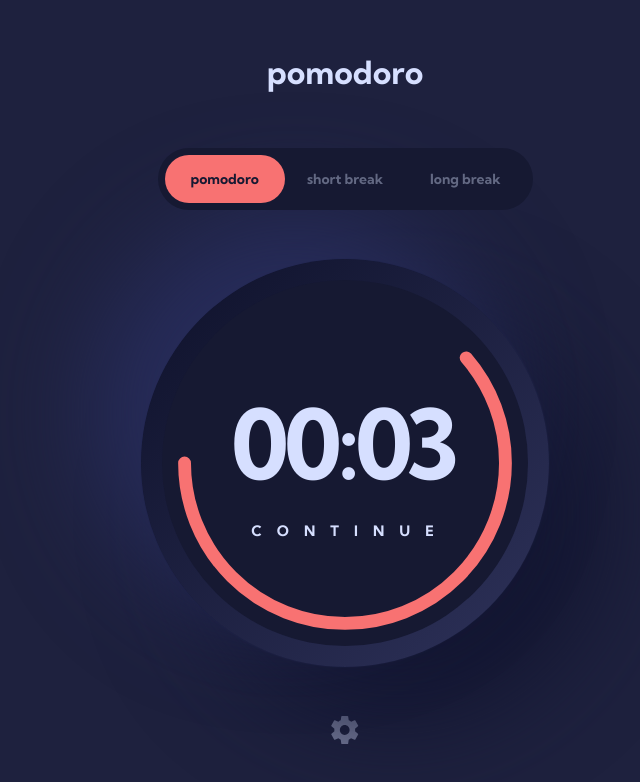
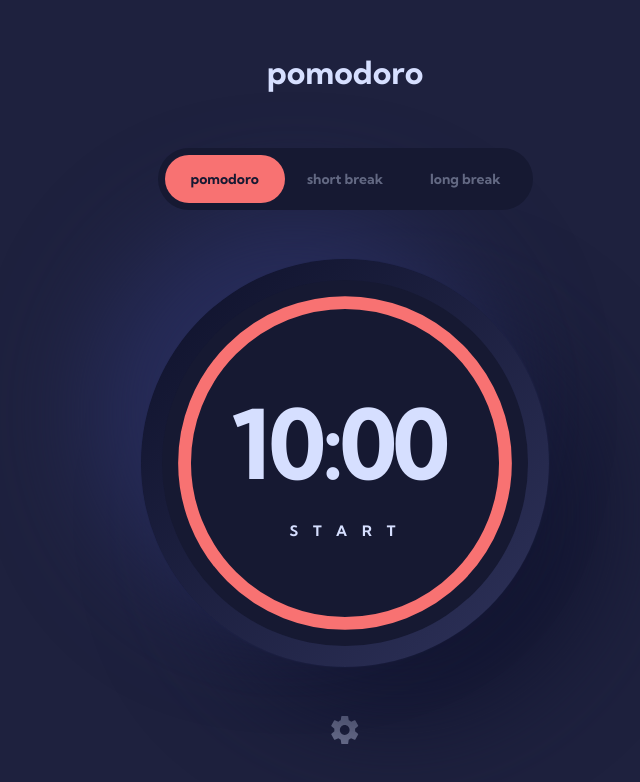
Before and after one commit to WandoCode/pomodoro, a Next.js app: page / in a window 1280 px wide. Shown: the top 782 px of the page, without its empty margins (295-935 px from the left). Built offline with nearby package versions, Linux system fonts and the light colour scheme.

Commit message:
End to change the local counter states to a react context state

```diff
--- a/src/contexts/CounterStatesProvider.tsx
+++ b/src/contexts/CounterStatesProvider.tsx
@@ -4,15 +4,23 @@ export interface CounterState {
   inPause: boolean
   totalTime: number
   remainingTime: number
+  setInPause: React.Dispatch<React.SetStateAction<boolean>>
+  setTotalTime: React.Dispatch<React.SetStateAction<number>>
+  decreaseRemainingTimeByOne: () => void
+  restartTimer: () => void
 }
 
 export const initialCounterContext: CounterState = {
   inPause: true,
   totalTime: 600,
   remainingTime: 600,
+  setInPause: () => {},
+  setTotalTime: () => {},
+  decreaseRemainingTimeByOne: () => {},
+  restartTimer: () => {},
 }
 
-const CounterContext = createContext(initialCounterContext)
+export const CounterContext = createContext(initialCounterContext)
 
 const CounterStatesProvider = ({ children }: PropsWithChildren) => {
   const [inPause, setInPause] = useState(initialCounterContext.inPause)
@@ -21,8 +29,27 @@ const CounterStatesProvider = ({ children }: PropsWithChildren) => {
     initialCounterContext.remainingTime
   )
 
+  const decreaseRemainingTimeByOne = () => {
+    setRemainingTime((old) => old - 1)
+  }
+
+  const restartTimer = () => {
+    setRemainingTime(totalTime)
+    setInPause(false)
+  }
+
   return (
-    <CounterContext.Provider value={{ inPause, totalTime, remainingTime }}>
+    <CounterContext.Provider
+      value={{
+        inPause,
+        setInPause,
+        setTotalTime,
+        totalTime,
+        remainingTime,
+        decreaseRemainingTimeByOne,
+        restartTimer,
+      }}
+    >
       {children}
     </CounterContext.Provider>
   )
--- a/src/pages/_app.tsx
+++ b/src/pages/_app.tsx
@@ -1,3 +1,4 @@
+import CounterStatesProvider from '@/contexts/CounterStatesProvider'
 import GlobalStatesProvider from '@/contexts/GlobalStatesProvider'
 import '@/styles/main.scss'
 import type { AppProps } from 'next/app'
@@ -5,7 +6,9 @@ import type { AppProps } from 'next/app'
 export default function App({ Component, pageProps }: AppProps) {
   return (
     <GlobalStatesProvider>
-      <Component {...pageProps} />
+      <CounterStatesProvider>
+        <Component {...pageProps} />
+      </CounterStatesProvider>
     </GlobalStatesProvider>
   )
 }
--- a/src/pages/index.tsx
+++ b/src/pages/index.tsx
@@ -1,6 +1,7 @@
 import Counter from '@/components/molecules/Counter'
 import PomodoroTypesChoice from '@/components/molecules/PomodoroTypesChoice'
 import { Settings } from '@/components/svgs/Settings'
+import { CounterContext } from '@/contexts/CounterStatesProvider'
 import { GlobalContext } from '@/contexts/GlobalStatesProvider'
 
 import { formatSecondToMinuteString } from '@/helpers/number'
@@ -9,10 +10,15 @@ import { useCallback, useContext, useEffect, useState } from 'react'
 export default function Home() {
   const { POMODORO_TYPES, currPomodoroType, setCurrPomodoroType } =
     useContext(GlobalContext)
-
-  const [inPause, setInPause] = useState(true)
-  const [totalTime, setTotalTime] = useState(5) // Temps total du minuteur en secondes
-  const [remainingTime, setRemainingTime] = useState(3) // Temps restant en secondes
+  const {
+    inPause,
+    setInPause,
+    setTotalTime,
+    totalTime,
+    decreaseRemainingTimeByOne,
+    restartTimer,
+    remainingTime,
+  } = useContext(CounterContext)
   const [intervalKey, setIntervalKey] = useState<NodeJS.Timer | null>()
 
   const handleStopTimer = useCallback(() => {
@@ -21,30 +27,28 @@ export default function Home() {
       setIntervalKey(null)
       setInPause(true)
     }
-  }, [intervalKey])
+  }, [intervalKey, setInPause])
 
   useEffect(() => {
     if (remainingTime === 0) handleStopTimer()
     else if (!inPause && !intervalKey) {
-      const interval = setInterval(
-        () => setRemainingTime((old) => old - 1),
-        1000
-      )
+      const interval = setInterval(() => decreaseRemainingTimeByOne(), 1000)
       setIntervalKey(interval)
     } else if (inPause) {
       handleStopTimer()
     }
-  }, [inPause, intervalKey, handleStopTimer, remainingTime])
+  }, [
+    inPause,
+    intervalKey,
+    handleStopTimer,
+    remainingTime,
+    decreaseRemainingTimeByOne,
+  ])
 
   const toggleAction = () => {
     if (remainingTime === 0) {
       restartTimer()
     } else setInPause((old) => !old)
-  }
-
-  const restartTimer = () => {
-    setRemainingTime(totalTime)
-    setInPause(false)
   }
 
   const getTextAction = () => {
```
